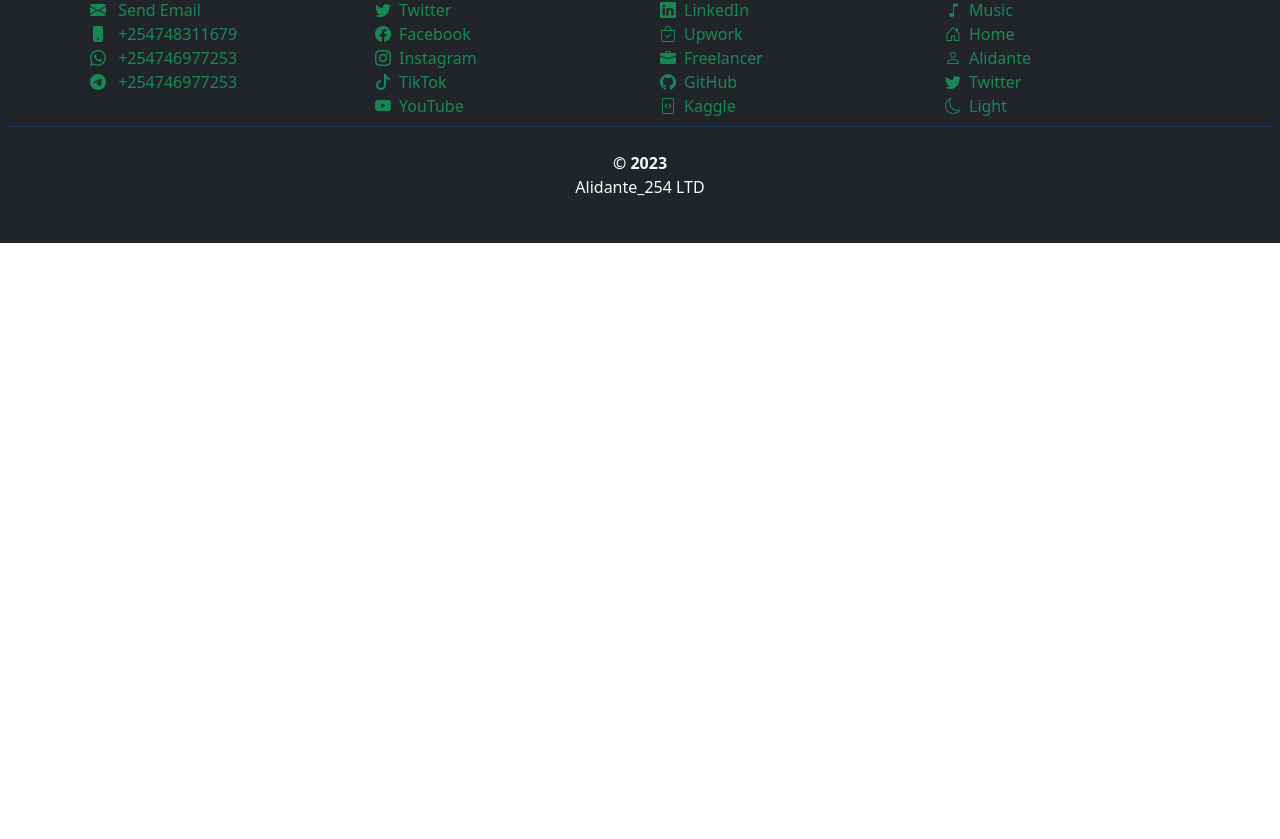
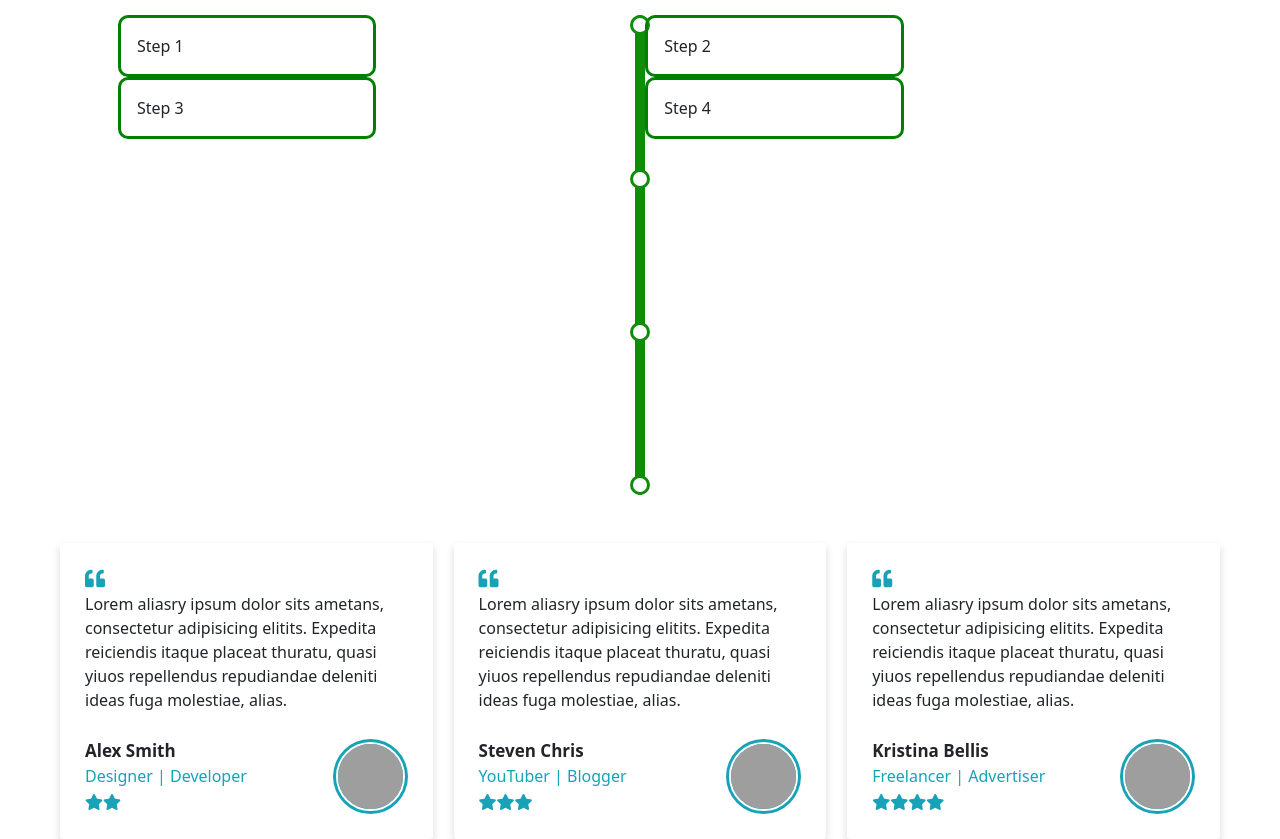
Before and after one commit to Alidantech/potfolio, a React (Vite) app: page / in a window 1280 px wide. Shown: the part 1430-2269 px from the top of the page. Before the commit the page ends 1673 px from the top, so only its background shows below. Built offline with nearby package versions, Linux system fonts and the light colour scheme; grey boxes are pictures that could not be loaded.

Commit message:
update header

```diff
--- a/index.html
+++ b/index.html
@@ -4,6 +4,7 @@
     <meta charset="UTF-8" />
     <link rel="icon" type="image" href="/src/assets/bullseye.svg" class="bg-success"/>
     <meta name="viewport" content="width=device-width, initial-scale=1.0" />
+    <link rel="stylesheet" href="https://cdnjs.cloudflare.com/ajax/libs/font-awesome/5.15.3/css/all.min.css"/>
     <title>PETER IRUNGU (Alidante)</title>
   </head>
   <body id="root">
--- a/src/App.css
+++ b/src/App.css
@@ -1,27 +1,30 @@
 header {
       position: fixed;
-      background-color: rgba(156, 255, 239, 0.185);
-      backdrop-filter: blur(20px);
-      box-shadow: 1px 2px 2px rgba(43, 41, 41, 0.164);
       width: 98%;
       height: 10vh;
       margin: 1%;
-      border-radius: 35px;
       display: flex;
       align-items: center;
       justify-content: space-around;
-      transition: height 0.9s ease-in-out, margin 0.8s ease-in-out;
+      transition: height 1s ease-in-out,
+                  margin 1s ease-in-out,
+                  background-color 1s ease-in-out,
+                  border-radius 1s ease-in-out;
       z-index: 999;
 }
 .scrolled{
       height: 6vh;
       margin-top: 0.2%;
+      background-color: rgba(255, 255, 255, 0.596);
+      backdrop-filter: blur(10px);
+      box-shadow: 1px 2px 2px rgba(43, 41, 41, 0.164);
+      border-radius: 35px;
 }
 
-a {
+.navbar a {
       font-size: 1.1em;
+      color: rgb(136, 6, 136);
 }
 .nav-link:hover {
-      text-decoration: underline;
       color: yellow;
 }
--- a/src/App.tsx
+++ b/src/App.tsx
@@ -55,7 +55,7 @@
     <>
       {/* The navigation bar containing links */}
       <header className={` ${isScrolled ? 'scrolled' : ''}`}>
-        <nav className="navbar container p-3 text-light">
+        <nav className="navbar container p-3 text-primary">
           {links.map((link, index) => (
             <a key={index} href={link.url} className='nav-link'>
               <i className={`m-2 bi bi-${link.icon.toLowerCase()}`}></i>
--- a/src/assets/home.css
+++ b/src/assets/home.css
@@ -59,3 +59,137 @@
 
 
 /* Career section */
+
+/* animation */
+.animation {
+      display: grid;
+      grid-template-columns: 49.5% 1% 49.5%;
+}
+.animation > div{
+      height: 60vh;
+}
+.line {
+      width: 100%;
+      height: 60vh;
+      background-color: rgb(13, 141, 8);
+      border-radius: 5px;
+      flex-direction: column;
+      justify-content: space-between;
+}
+
+.line > div {
+      border-radius: 10px;
+      width: 20px;
+      height: 20px;
+      border: 3px solid rgb(13, 141, 8);
+      background-color: white;
+}
+
+.line>div span{
+      border: 1px solid green;
+      width: 100%;
+}
+.step1{margin-top: 0;}
+.step2 {margin-top: 30%;}
+.step3 {margin-top: 80%;}
+.step4 {margin-top: 80%;}
+.step > div {
+      width: 50%;
+      border: 3px solid green;
+      border-radius: 10px;
+      padding: 1em;
+}
+.step > hr {
+      background-color: blue;
+      height: 3px;
+      width: 50%;
+      margin: 0;
+}
+
+/* @import url('https://fonts.googleapis.com/css2?family=Poppins:wght@200;300;400;500;600;700&display=swap'); */
+::selection {
+      background: rgba(23, 162, 184, 0.3);
+}
+
+.wrapper {
+      max-width: 1200px;
+      margin: auto;
+      padding: 0 20px;
+      display: flex;
+      flex-wrap: wrap;
+      align-items: center;
+      justify-content: space-between;
+}
+
+.wrapper .box {
+      background: #fff;
+      width: calc(33% - 10px);
+      padding: 25px;
+      border-radius: 3px;
+      box-shadow: 0px 4px 8px rgba(0, 0, 0, 0.15);
+}
+
+.wrapper .box i.quote {
+      font-size: 20px;
+      color: #17a2b8;
+}
+
+.wrapper .box .content {
+      display: flex;
+      flex-wrap: wrap;
+      align-items: center;
+      justify-content: space-between;
+      padding-top: 10px;
+}
+
+.box .info .name {
+      font-weight: 600;
+      font-size: 17px;
+}
+
+.box .info .job {
+      font-size: 16px;
+      font-weight: 500;
+      color: #17a2b8;
+}
+
+.box .info .stars {
+      margin-top: 2px;
+}
+
+.box .info .stars i {
+      color: #17a2b8;
+}
+
+.box .content .image {
+      height: 75px;
+      width: 75px;
+      padding: 3px;
+      background: #17a2b8;
+      border-radius: 50%;
+}
+
+.content .image img {
+      height: 100%;
+      width: 100%;
+      object-fit: cover;
+      border-radius: 50%;
+      border: 2px solid #fff;
+}
+
+.box:hover .content .image img {
+      border-color: #fff;
+}
+
+@media (max-width: 1045px) {
+      .wrapper .box {
+            width: calc(50% - 10px);
+            margin: 10px 0;
+      }
+}
+
+@media (max-width: 702px) {
+      .wrapper .box {
+            width: 100%;
+      }
+}
--- a/src/components/Home.tsx
+++ b/src/components/Home.tsx
@@ -1,6 +1,13 @@
 import '../assets/home.css';
 
 function Home() {
+      const steps = [
+            { description: 'Step 1: Start' },
+            { description: 'Step 2: Progressing' },
+            { description: 'Step 3: Almost there' },
+            { description: 'Step 4: Completed' },
+      ];
+
 
   //text strings to fill the potfolio home page
 
@@ -25,6 +32,32 @@
     { Title: 'Software Engineering', Description: 'An engineering project.', ImageLink: "https://picsum.photos/300/200?random=mathematics" },
   ];
 
+  //section 4
+  const testimonialData = [
+  {
+    name: 'Alex Smith',
+    job: 'Designer | Developer',
+    stars: [1, 1, 0, 0, 0],
+    quote:
+      'Lorem aliasry ipsum dolor sits ametans, consectetur adipisicing elitits. Expedita reiciendis itaque placeat thuratu, quasi yiuos repellendus repudiandae deleniti ideas fuga molestiae, alias.',
+  },
+  {
+    name: 'Steven Chris',
+    job: 'YouTuber | Blogger',
+    stars: [1, 1, 1, 0, 0],
+    quote:
+      'Lorem aliasry ipsum dolor sits ametans, consectetur adipisicing elitits. Expedita reiciendis itaque placeat thuratu, quasi yiuos repellendus repudiandae deleniti ideas fuga molestiae, alias.',
+  },
+  {
+    name: 'Kristina Bellis',
+    job: 'Freelancer | Advertiser',
+    stars: [1, 1, 1, 1, 0],
+    quote:
+      'Lorem aliasry ipsum dolor sits ametans, consectetur adipisicing elitits. Expedita reiciendis itaque placeat thuratu, quasi yiuos repellendus repudiandae deleniti ideas fuga molestiae, alias.',
+  },
+];
+
+
   return(
      <>
      <section className="welcome d-flex align-items-center justify-content-center">
@@ -42,6 +75,7 @@
                </div>
             </div>
         </section>
+
         <section className='text-center bg-dark text-light p-5'>
                   <h2>{officialName}</h2>
                   {
@@ -60,6 +94,58 @@
                   </div>
           ))}
         </section>
+        <section>
+                  <hr />
+
+                  <div className='container animation p-5'>
+                        <div className='step step-left'>
+                              <div id='step1'>Step 1</div>
+                              <div id='step3'>Step 3</div>
+                        </div>
+                        <div className='justify-content-center d-flex align-items-center'>
+                               <div className='line d-flex align-items-center'>
+                                    <div></div>
+                                    <div></div>
+                                    <div></div>
+                                    <div></div>
+                              </div>
+                        </div>
+                        <div className='step step-right'>
+                              <div id='step2'>Step 2</div>
+                              <div id='step4'>Step 4</div>
+                        </div>
+                  </div>
+        </section>
+        <section>
+      <div className="wrapper">
+        {testimonialData.map((testimonial, index) => (
+          <div className="box" key={index}>
+            <i className="fas fa-quote-left quote"></i>
+            <p>{testimonial.quote}</p>
+            <div className="content">
+              <div className="info">
+                <div className="name">{testimonial.name}</div>
+                <div className="job">{testimonial.job}</div>
+                <div className="stars">
+                  {testimonial.stars.map((star, starIndex) => (
+                    <i
+                      className={`fas fa-star${star ? '' : '-empty'}`}
+                      key={starIndex}
+                    ></i>
+                  ))}
+                </div>
+              </div>
+              <div className="image">
+                <img
+                  src={`https://picsum.photos/300/200?random=human`}
+                  alt=""
+                />
+              </div>
+            </div>
+          </div>
+        ))}
+      </div>
+    </section>
     </>
   );
 }
```
